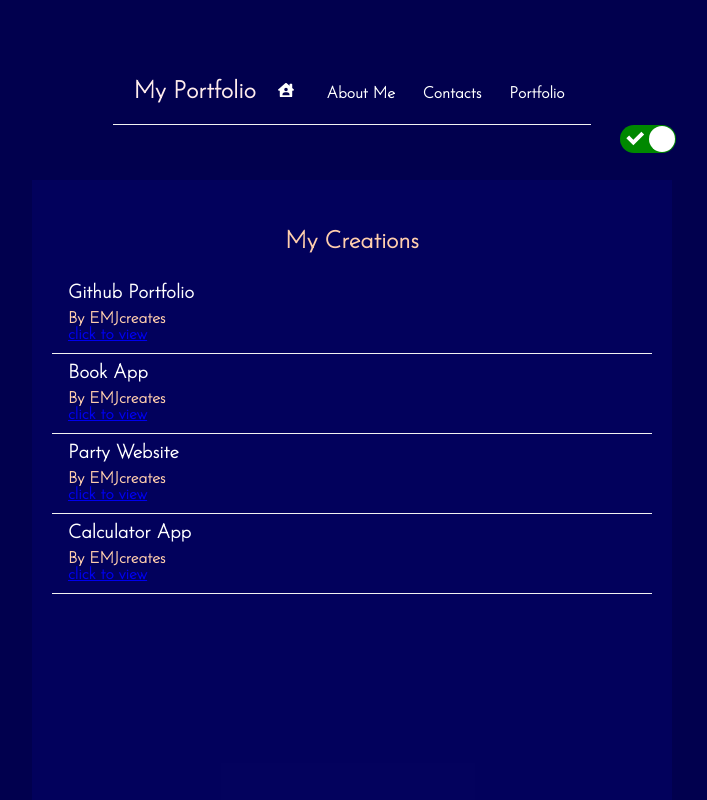
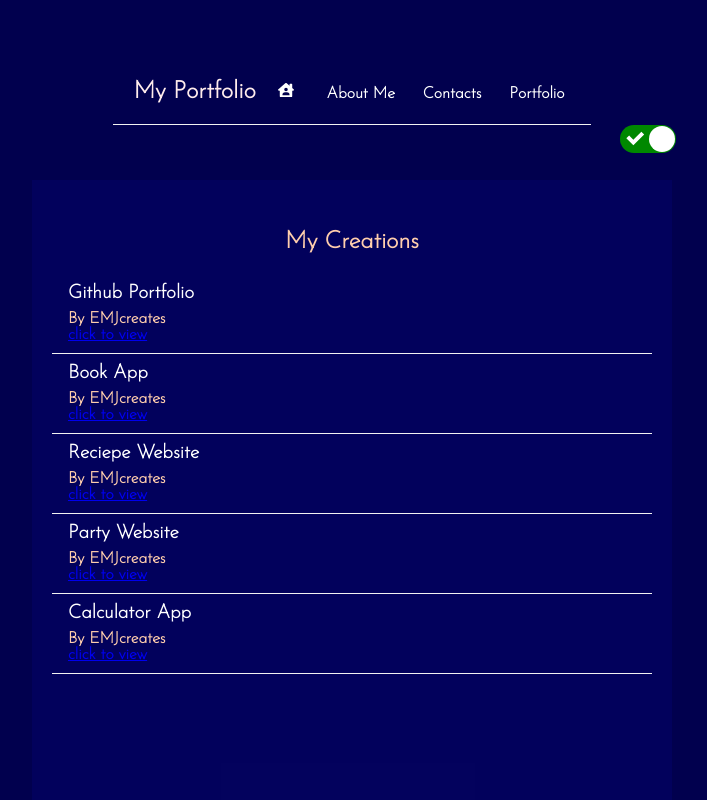
Before and after one commit to Jeweleni/My-Portfolio-, a React (Create React App) app: page /Portfolio in a window 1280 px wide. Shown: the top 800 px of the page, without its empty margins (288-995 px from the left). Built offline with nearby package versions, Linux system fonts and the light colour scheme; data requests are answered from the project's data file.

Commit message:
additonal portfolio

```diff
--- a/src/Portfolio.js
+++ b/src/Portfolio.js
@@ -7,8 +7,9 @@ const Portfolio = () => {
         const [portfolio, setPortfolio] = useState([
          {title: "Github Portfolio", body: "Lorem ipsum...", author: "EMJcreates", url:"https://jewelaltschool2ndsemesterexam.netlify.app/", id: 1, },
          {title: "Book App", body: "Lorem ipsum...", author: "EMJcreates", url: "https://book-app.emjcreates.repl.co", id: 2},
-         {title: "Party Website", body: "Lorem ipsum...", author: "EMJcreates", url: "https://altschoolreactrouterassignment.netlify.app/",  id: 3},
-         {title: "Calculator App", body: "Lorem ipsum...", author: "EMJcreates", url: "https://Altschool-Calculator-App-Assignment.emjcreates.repl.co",  id: 4},
+         {title: "Reciepe Website", body: "Lorem ipsum...", author: "EMJcreates", url:"food-website-tau.vercel.app", id: 3, },
+         {title: "Party Website", body: "Lorem ipsum...", author: "EMJcreates", url: "https://altschoolreactrouterassignment.netlify.app/",  id: 4},
+         {title: "Calculator App", body: "Lorem ipsum...", author: "EMJcreates", url: "https://Altschool-Calculator-App-Assignment.emjcreates.repl.co",  id: 5},
         ]);
 
 
```
